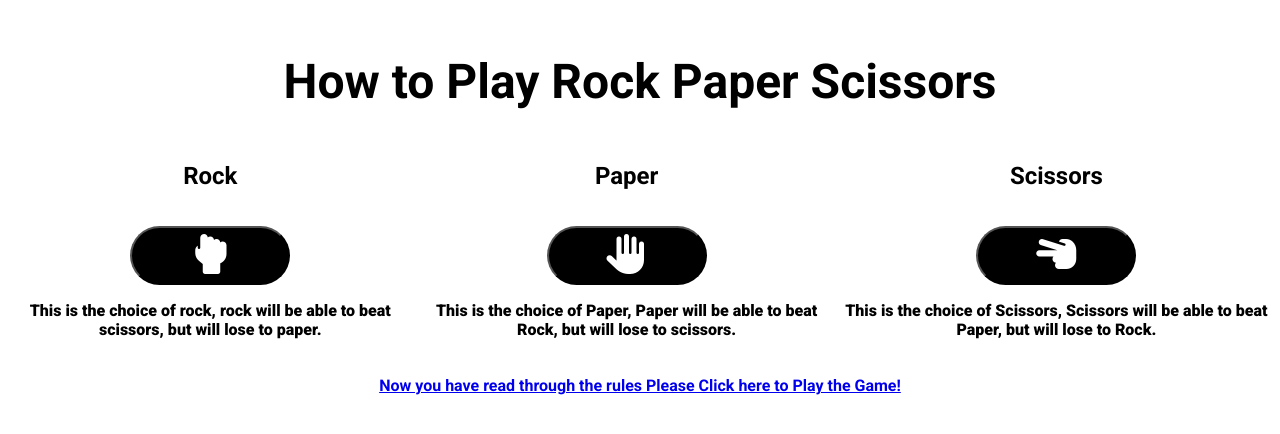
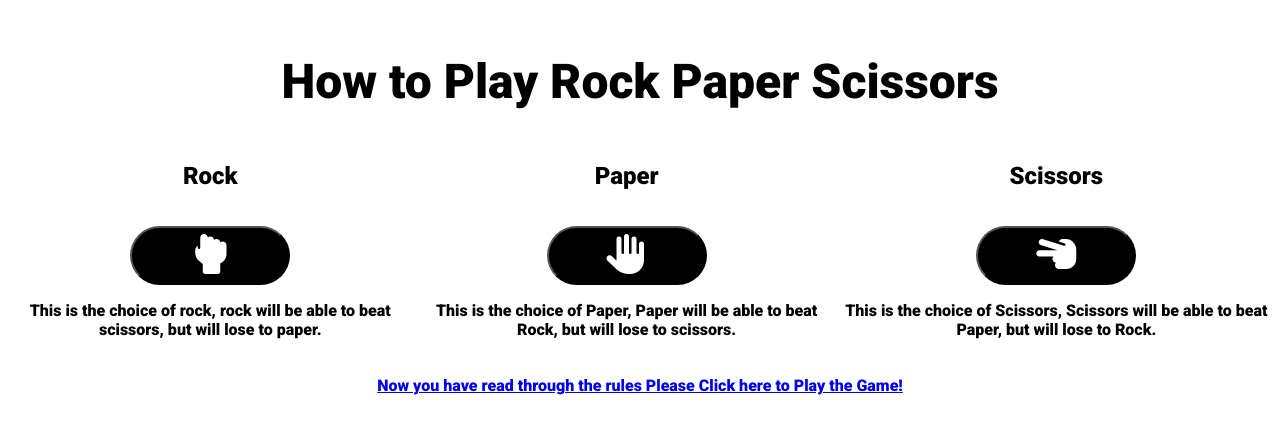
Before and after one commit to Aaron080913/Rock-Paper, a plain HTML site: page instructions.html in a window 1280 px wide. Drawn offline with Linux system fonts and the light colour scheme.

Commit message:
changed stylesheet info for debugging

```diff
--- a/instructions.html
+++ b/instructions.html
@@ -5,8 +5,8 @@
     <meta name="viewport" content="width=device-width, initial-scale=1.0">
     <title>Rock-Paper-Scissors</title>
     <link rel="preconnect" href="https://fonts.googleapis.com">
-<link rel="preconnect" href="https://fonts.gstatic.com" crossorigin>
-<link href="https://fonts.googleapis.com/css2?family=Merriweather:ital,wght@0,300;0,400;0,700;0,900;1,300;1,400;1,700;1,900&family=Roboto:ital,wght@0,100;0,300;0,400;0,500;0,700;0,900;1,100;1,300;1,400;1,500;1,700;1,900&display=swap" rel="stylesheet">
+    <link rel="preconnect" href="https://fonts.gstatic.com" crossorigin>
+    <link href="https://fonts.googleapis.com/css2?family=Roboto:ital,wght@0,900;1,900&display=swap" rel="stylesheet">
     <link rel="stylesheet" href="styles.css">
 </head>
 <body>
```
Also changed, not shown: index.html (+4 -4 lines).
